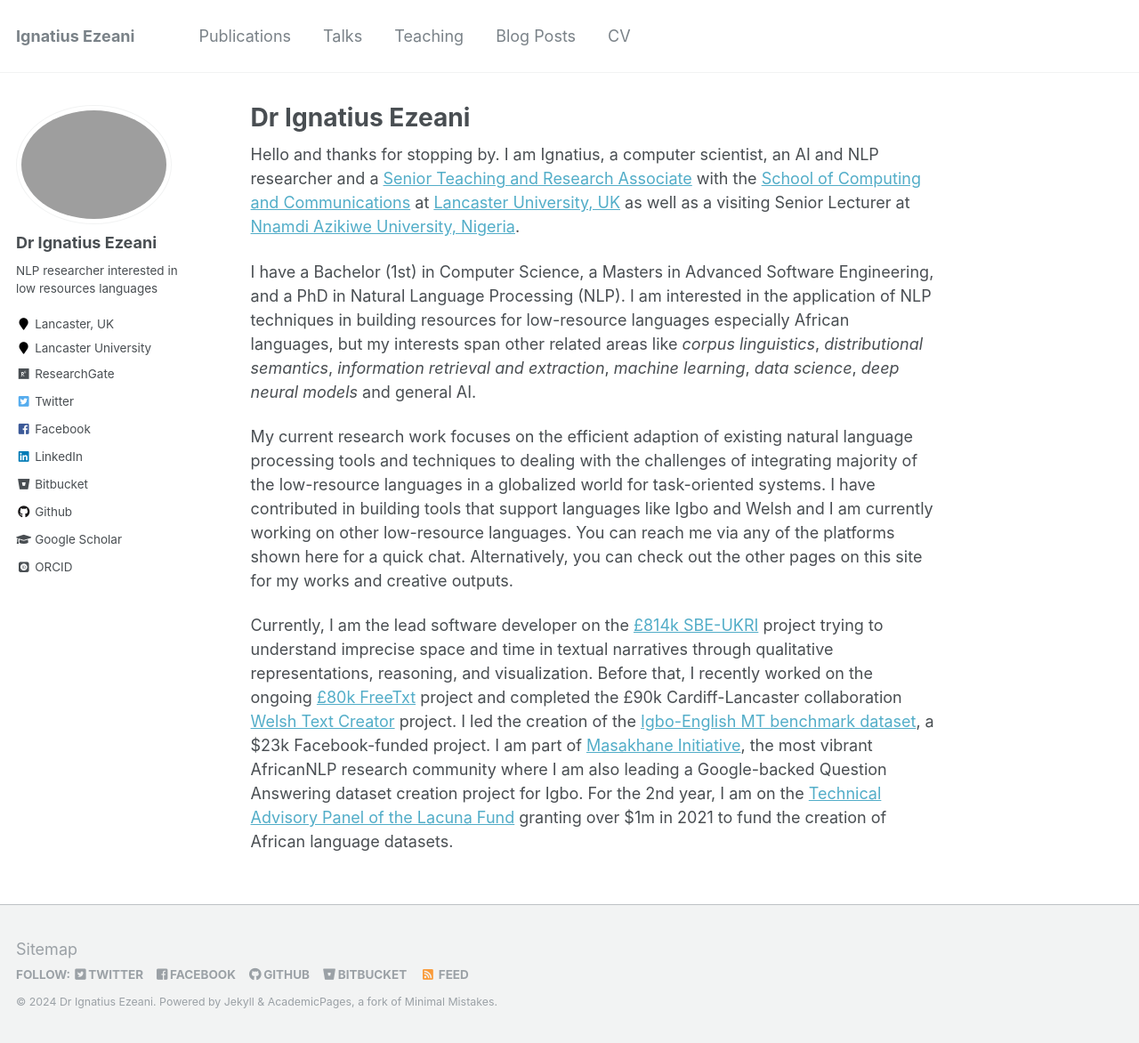
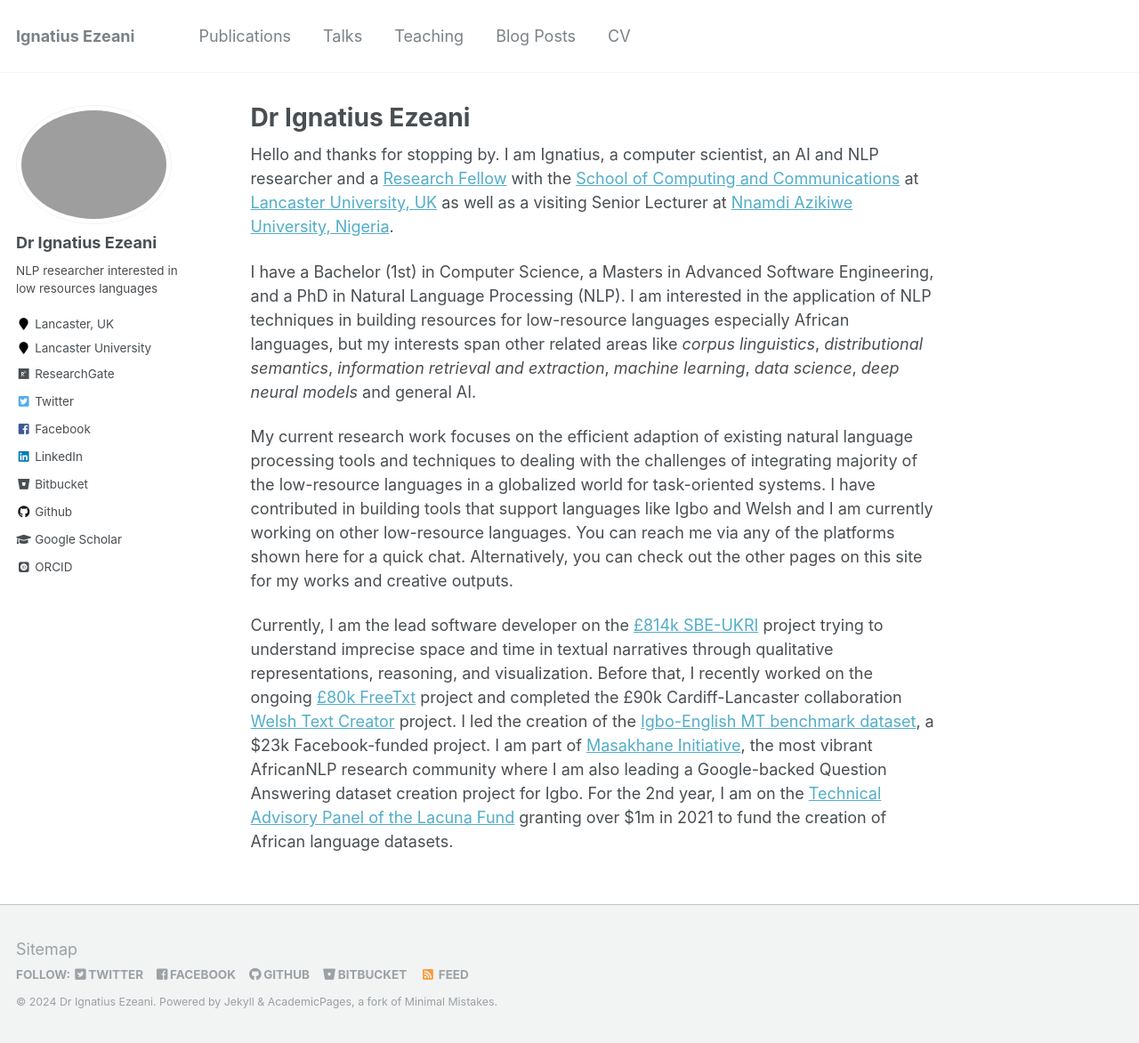
Before and after one commit to IgnatiusEzeani/IgnatiusEzeani.github.io, a Jekyll site: the page built from _pages/about.md, in a window 1280 px wide and 1172 px high. Shown: the whole window at 89% size. Built offline with Jekyll 4.4.1, drawn with Linux system fonts in a browser that asks for light colours; some web fonts are replaced.

Commit message:
Update about.md

```diff
--- a/_pages/about.md
+++ b/_pages/about.md
@@ -7,7 +7,7 @@ redirect_from:
   - /about/
   - /about.html
 ---
-Hello and thanks for stopping by. I am Ignatius, a computer scientist, an AI and NLP researcher and a [Senior Teaching and Research Associate](https://www.lancaster.ac.uk/scc/about-us/people/ignatius-ezeani) with the [School of Computing and Communications](https://www.lancaster.ac.uk/scc/) at [Lancaster University, UK](https://www.lancaster.ac.uk/) as well as a visiting Senior Lecturer at [Nnamdi Azikiwe University, Nigeria](https://www.unizik.edu.ng/).
+Hello and thanks for stopping by. I am Ignatius, a computer scientist, an AI and NLP researcher and a [Research Fellow](https://www.lancaster.ac.uk/scc/about-us/people/ignatius-ezeani) with the [School of Computing and Communications](https://www.lancaster.ac.uk/scc/) at [Lancaster University, UK](https://www.lancaster.ac.uk/) as well as a visiting Senior Lecturer at [Nnamdi Azikiwe University, Nigeria](https://www.unizik.edu.ng/).
 
 I have a Bachelor (1st) in Computer Science, a Masters in Advanced Software Engineering, and a PhD in Natural Language Processing (NLP). I am interested in the application of NLP techniques in building resources for low-resource languages especially African languages, but my interests span other related areas like <em>corpus linguistics</em>, <em>distributional semantics</em>, <em>information retrieval and extraction</em>, <em>machine learning</em>, <em>data science</em>, <em>deep neural models</em> and general AI.
 
```
